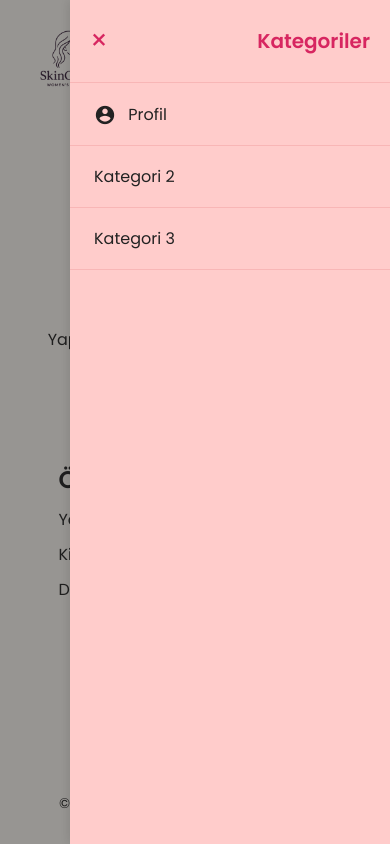
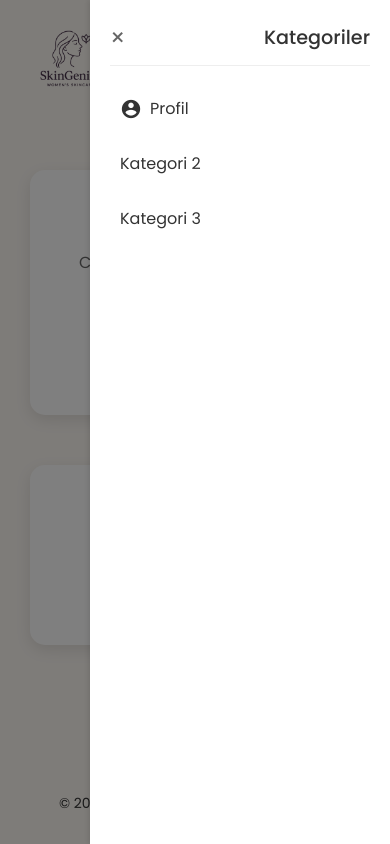
Before and after one commit to SkinGenius/SkinGenisu-Proje-, a plain HTML site: page index.html in a window 390 px wide. Both pictures are taken after a click on the element 358 px from the left and 32 px from the top of the page. Drawn offline with Linux system fonts and the light colour scheme.

Commit message:
Ana sayfaya logo ve kutular, giriş ekranına logo ve geri tuşu eklendi

```diff
--- a/index.html
+++ b/index.html
@@ -38,19 +38,17 @@
             </ul>
         </nav>
         <main>
-            <section class="hero">
-                <h2>Cilt Analizi</h2>
-                <p>Yapay zeka ile cilt analizi yaparak cilt sağlığınızı koruyun.</p>
-                <button class="cta-button" onclick="window.location.href='login.html'">Analiz Başlat</button>
-            </section>
-            <section class="features">
-                <h2>Özellikler</h2>
-                <ul>
-                    <li>Yapay zeka destekli cilt analizi</li>
-                    <li>Kişiselleştirilmiş cilt bakım önerileri</li>
-                    <li>Detaylı raporlar ve takip</li>
-                </ul>
-            </section>
+            <div class="content-boxes">
+                <div class="input-box">
+                    <h3>Veri Girişi</h3>
+                    <p>Cilt analizi için gerekli bilgileri girin</p>
+                    <button class="cta-button" onclick="window.location.href='login.html'">Analiz Başlat</button>
+                </div>
+                <div class="result-box">
+                    <h3>Sonuçlar</h3>
+                    <p>Analiz sonuçlarınız burada görüntülenecek</p>
+                </div>
+            </div>
         </main>
         <footer>
             <p>&copy; 2023 SkinGenius. Tüm hakları saklıdır.</p>
--- a/styles.css
+++ b/styles.css
@@ -261,9 +261,9 @@ footer {
     width: 100%;
     padding: 12px;
     background: white;
-    border: 1px solid #F48FB1;
+    border: 1px solid #ffe3e3;
     border-radius: 25px;
-    color: #F48FB1;
+    color: #666;
     font-size: 1em;
     cursor: pointer;
     transition: all 0.3s ease;
@@ -271,13 +271,10 @@ footer {
     align-items: center;
     justify-content: center;
     gap: 10px;
-    margin-bottom: 20px;
 }
 
 .google-btn:hover {
     background: #f8f8f8;
-    color: #F48FB1;
-    border-color: #F48FB1;
 }
 
 .google-btn img {
@@ -288,27 +285,25 @@ footer {
 .forgot-password {
     display: block;
     text-align: center;
+    color: #F48FB1;
+    text-decoration: none;
     margin-top: 20px;
-    color: #666;
-    text-decoration: none;
     font-size: 0.9em;
 }
 
 .forgot-password:hover {
-    color: #ff9a9e;
+    text-decoration: underline;
 }
 
 .privacy-policy {
     margin: 20px 0;
-    font-size: 0.8em;
+    font-size: 0.9em;
     color: #666;
-    display: flex;
-    align-items: flex-start;
-    gap: 10px;
+    line-height: 1.5;
 }
 
 .privacy-policy input[type="checkbox"] {
-    margin-top: 3px;
+    margin-right: 10px;
 }
 
 .privacy-link {
@@ -318,50 +313,47 @@ footer {
 
 .privacy-link:hover {
     text-decoration: underline;
-    color: #F48FB1;
 }
 
 .brand-footer {
     text-align: center;
-    position: absolute;
-    bottom: 20px;
-    left: 0;
-    right: 0;
+    margin-top: 40px;
+    padding-top: 20px;
+    border-top: 1px solid #ffe3e3;
 }
 
 .brand-footer h2 {
-    color: #ff9a9e;
+    color: #F48FB1;
     font-size: 1.5em;
-    letter-spacing: 2px;
+    margin-bottom: 10px;
 }
 
 .header-categories {
-    margin-left: auto;
+    position: absolute;
+    top: 10px;
+    right: 10px;
 }
 
 .hamburger-menu {
     display: flex;
     flex-direction: column;
-    justify-content: center;
-    width: 24px;
-    height: 24px;
+    gap: 6px;
     cursor: pointer;
+    padding: 10px;
 }
 
 .hamburger-menu span {
     display: block;
-    height: 3px;
-    width: 100%;
-    background: #222;
-    margin: 3px 0;
-    border-radius: 2px;
+    width: 25px;
+    height: 2px;
+    background-color: #333;
+    transition: all 0.3s ease;
 }
 
 .categories-text {
-    font-weight: bold;
-    font-size: 18px;
-    letter-spacing: 1px;
-    color: #222;
+    font-size: 14px;
+    color: #666;
+    margin-top: 5px;
 }
 
 @media (max-width: 768px) {
@@ -372,7 +364,7 @@ footer {
         padding: 30px 0;
     }
     .features {
-        padding: 10px 0;
+        padding: 15px 0;
     }
 }
 
@@ -380,90 +372,91 @@ footer {
     position: fixed;
     top: 0;
     left: 0;
-    width: 100vw;
-    height: 100vh;
-    background: rgba(0,0,0,0.4);
-    z-index: 999;
+    width: 100%;
+    height: 100%;
+    background-color: rgba(0, 0, 0, 0.5);
+    z-index: 998;
     display: none;
 }
 
 .sidebar {
     position: fixed;
     top: 0;
-    right: 0;
-    width: 320px;
-    height: 100vh;
-    background: #ffcccb;
-    box-shadow: -2px 0 10px rgba(0,0,0,0.1);
-    z-index: 1000;
-    transform: translateX(100%);
-    transition: transform 0.3s ease;
-    display: flex;
-    flex-direction: column;
+    right: -300px;
+    width: 300px;
+    height: 100%;
+    background-color: white;
+    box-shadow: -2px 0 5px rgba(0, 0, 0, 0.1);
+    z-index: 999;
+    transition: right 0.3s ease;
+    padding: 20px;
 }
 
 .sidebar.open {
-    transform: translateX(0);
+    right: 0;
 }
 
 .sidebar-header {
     display: flex;
+    justify-content: space-between;
     align-items: center;
-    justify-content: space-between;
-    padding: 20px;
-    border-bottom: 1px solid #f8b6b6;
+    margin-bottom: 20px;
+    padding-bottom: 10px;
+    border-bottom: 1px solid #eee;
 }
 
 .sidebar-title {
-    font-size: 20px;
-    font-weight: bold;
-    color: #d72660;
+    font-size: 1.2em;
+    font-weight: 500;
+    color: #333;
 }
 
 .sidebar-close {
-    font-size: 28px;
+    font-size: 24px;
     cursor: pointer;
-    color: #d72660;
+    color: #666;
 }
 
 .sidebar-menu {
     list-style: none;
     padding: 0;
-    margin: 0;
 }
 
 .sidebar-menu li {
-    border-bottom: 1px solid #f8b6b6;
+    margin-bottom: 10px;
 }
 
 .sidebar-menu li a {
-    display: block;
-    padding: 18px 24px;
-    color: #222;
+    display: flex;
+    align-items: center;
+    padding: 10px;
+    color: #333;
     text-decoration: none;
-    font-size: 16px;
-    transition: background 0.2s;
+    border-radius: 5px;
+    transition: all 0.3s ease;
 }
 
 .sidebar-menu li a:hover {
-    background: #ffd6d6;
+    background-color: #f8f8f8;
 }
 
-/* Sadece login.html için kutuyu ortala ve genişliğini ayarla */
 body.login-page .container {
+    display: flex;
+    justify-content: center;
+    align-items: center;
     min-height: 100vh;
-    display: flex;
-    align-items: center;
-    justify-content: center;
+    padding: 20px;
 }
+
 body.login-page .form-container {
     width: 100%;
-    max-width: 420px;
+    max-width: 400px;
     margin: 0 auto;
-    background: rgba(255,255,255,0.97);
-    padding: 40px 32px;
-    border-radius: 20px;
-    box-shadow: 0 15px 35px rgba(255, 154, 158, 0.15);
+}
+
+main {
+    flex: 1;
+    padding: 20px 0;
 }
 
 .site-logo {
@@ -473,11 +466,72 @@ body.login-page .form-container {
     display: block;
 }
 
-main {
+.content-boxes {
+    display: flex;
+    gap: 30px;
+    justify-content: center;
+    align-items: stretch;
+    padding: 40px 20px;
+    flex-wrap: wrap;
+}
+
+.input-box, .result-box {
     flex: 1;
+    min-width: 300px;
+    max-width: 500px;
+    background: white;
+    padding: 30px;
+    border-radius: 15px;
+    box-shadow: 0 5px 15px rgba(0, 0, 0, 0.1);
+    text-align: center;
+}
+
+.input-box h3, .result-box h3 {
+    color: #F48FB1;
+    font-size: 1.5em;
+    margin-bottom: 15px;
+}
+
+.input-box p, .result-box p {
+    color: #666;
+    margin-bottom: 20px;
+}
+
+.input-box .cta-button {
+    margin-top: 20px;
+}
+
+@media (max-width: 768px) {
+    .content-boxes {
+        flex-direction: column;
+        align-items: center;
+    }
+
+    .input-box, .result-box {
+        width: 100%;
+        margin-bottom: 20px;
+    }
+}
+
+.back-button {
+    position: absolute;
+    top: 20px;
+    left: 20px;
+    color: #F48FB1;
+    text-decoration: none;
     display: flex;
-    flex-direction: column;
     align-items: center;
-    justify-content: center;
-    width: 100%;
+    gap: 5px;
+    font-size: 1.2em;
+    transition: all 0.3s ease;
 }
+
+.back-button:hover {
+    transform: translateX(-5px);
+}
+
+.login-logo {
+    height: 60px;
+    margin: 0 auto 30px;
+    display: block;
+}
```
Also changed, not shown: login.html (+4 -0 lines).
